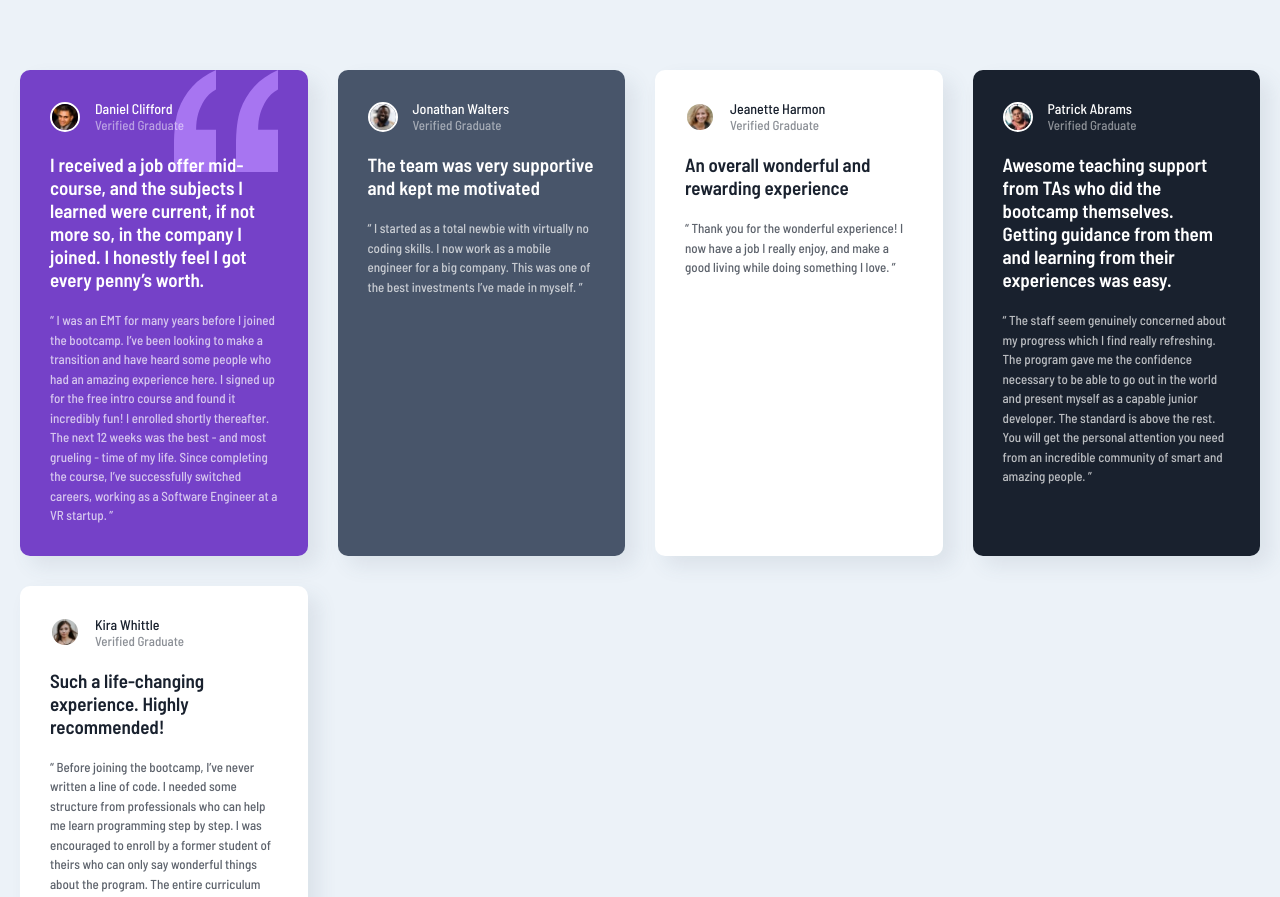
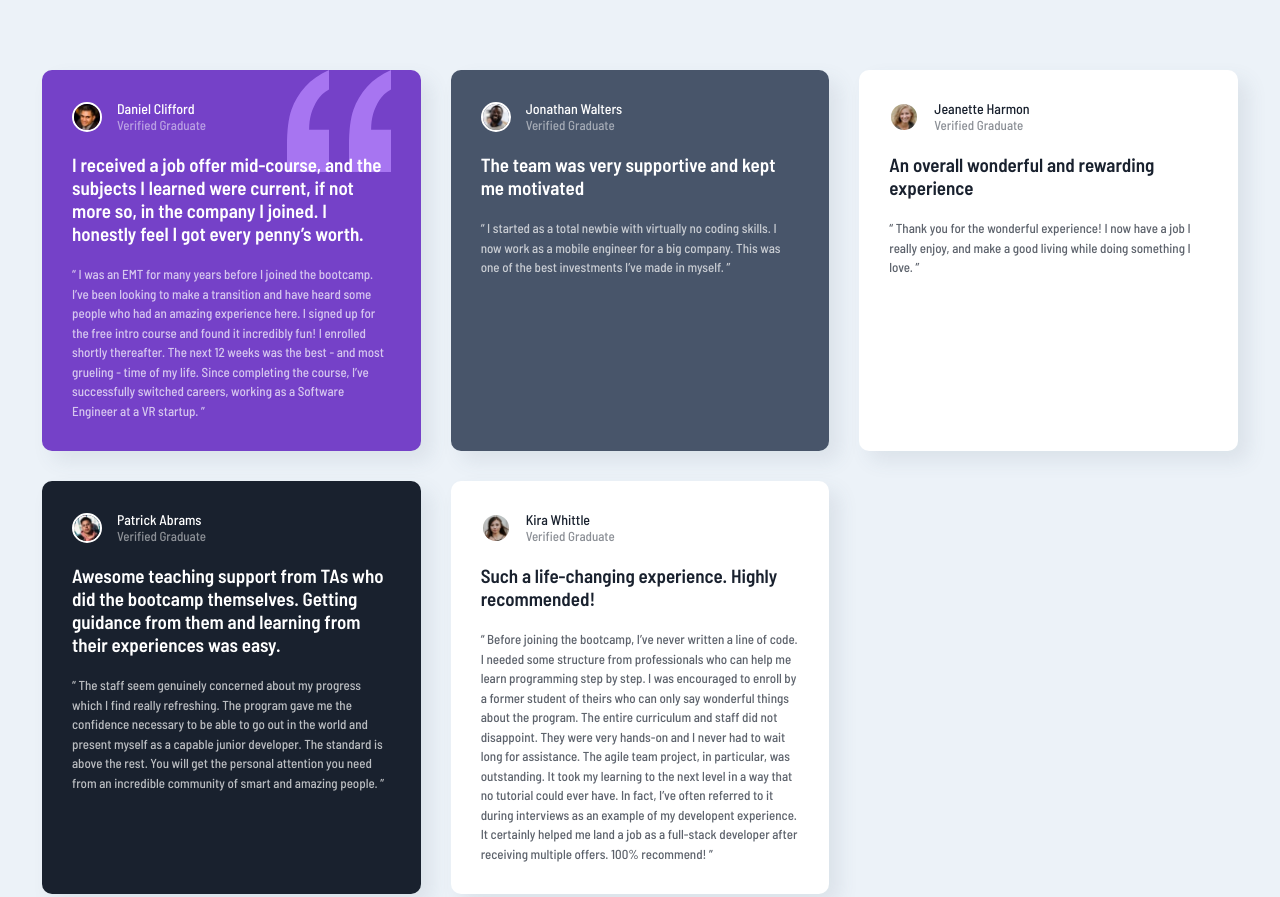
Before and after one commit to Salah1221/Testimonials-grid-section, a plain HTML site: page index.html in a window 1280 px wide. Shown: the top 897 px of the page. Drawn offline with Linux system fonts and the light colour scheme.

Commit message:
Fixed responsiveness issues with large screens

```diff
--- a/styles.css
+++ b/styles.css
@@ -50,7 +50,7 @@ h1 {
   display: grid;
   grid-template-columns: repeat(auto-fit, minmax(250px, 1fr));
   gap: 30px;
-  width: calc(100% - 300px);
+  max-width: 1236px;
 }
 .card > img {
   position: absolute;
@@ -100,6 +100,9 @@ h1 {
   opacity: 0.5;
 }
 @media (max-width: 1410px) {
+  .container {
+    grid-template-columns: repeat(auto-fit, minmax(300px, 1fr));
+  }
   .card:first-child {
     grid-column: span 1;
   }
```
